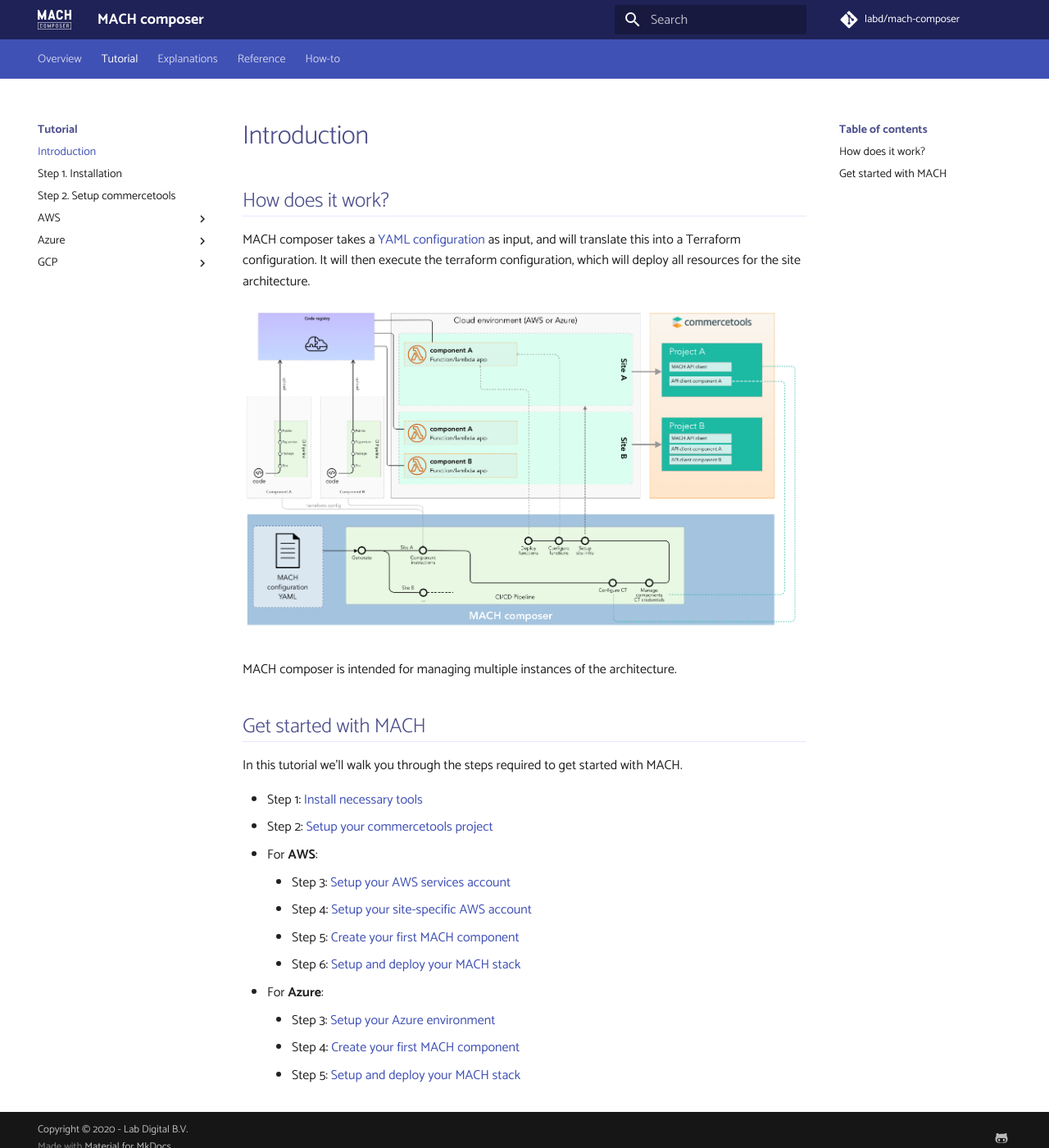
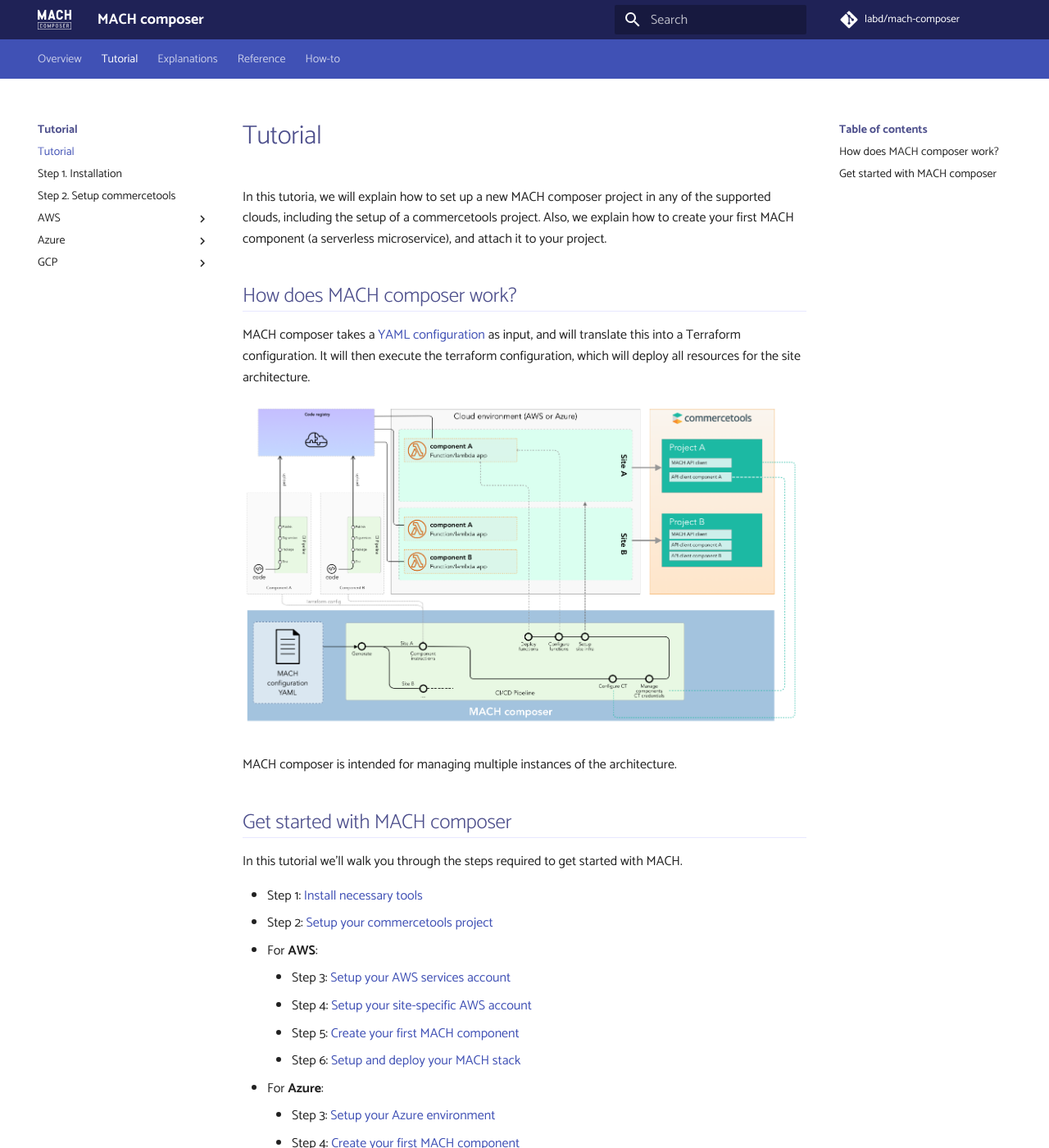
Before and after one commit to mach-composer/mach-composer-cli, an MkDocs documentation site: the page built from docs/src/tutorial/intro.md, in a window 1280 px wide and 1400 px high. Shown: the whole window at 82% size. Built offline with MkDocs 1.6.1 and Material for MkDocs 9.7.7, drawn with Linux system fonts in a browser that asks for light colours; a script that is not in the unit is left out; comment, search, counter and statistics services are not loaded.

Commit message:
Small copy changes to tutorial.

```diff
--- a/docs/src/tutorial/intro.md
+++ b/docs/src/tutorial/intro.md
@@ -1,6 +1,8 @@
-# Introduction
+# Tutorial
 
-## How does it work?
+In this tutoria, we will explain how to set up a new MACH composer project in any of the supported clouds, including the setup of a commercetools project. Also, we explain how to create your first MACH component (a serverless microservice), and attach it to your project.
+
+## How does MACH composer work?
 
 MACH composer takes a [YAML configuration](../reference/syntax/index.md) as input, and will translate this into a Terraform configuration. It will then execute the terraform configuration, which will deploy all resources for the site architecture.
 
@@ -8,7 +10,7 @@
 
 MACH composer is intended for managing multiple instances of the architecture.
 
-## Get started with MACH
+## Get started with MACH composer
 
 In this tutorial we'll walk you through the steps required to get started with MACH.
 
```
